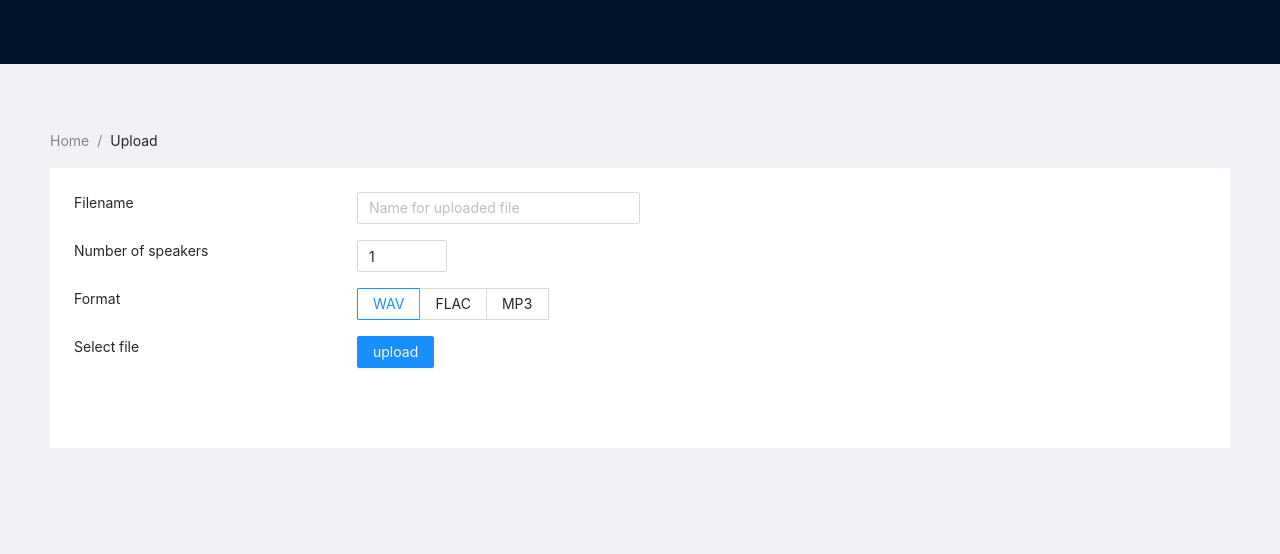
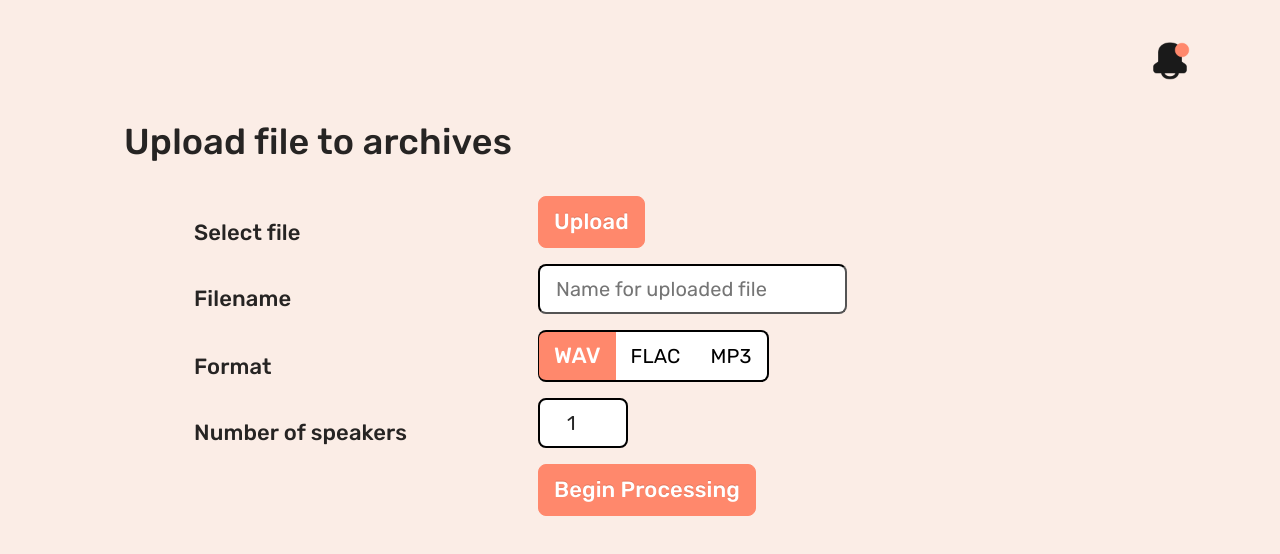
Before and after one commit to AbdallahAbuHashem/AudioArchives, a React (Create React App) app: page /upload in a window 1280 px wide. Shown: the top 554 px of the page. Built offline with nearby package versions, Linux system fonts and the light colour scheme.

Commit message:
Updated the upload page to work properly

```diff
--- a/package.json
+++ b/package.json
@@ -7,6 +7,7 @@
     "@testing-library/react": "^11.1.0",
     "@testing-library/user-event": "^12.1.10",
     "antd": "^4.12.3",
+    "firebase": "^8.2.9",
     "react": "^17.0.1",
     "react-audio-player": "^0.14.0",
     "react-dom": "^17.0.1",
--- /dev/null
+++ b/src/Pages/Upload.css
@@ -0,0 +1,111 @@
+.content-container {
+  padding-left: 124px;
+  padding-right: 124px;
+  align-items: flex-start;
+}
+
+#upload-page-title {
+  margin-bottom: 32px;
+}
+
+.row {
+  margin-left: 70px;
+  width: 100%;
+  margin-bottom: 16px;
+  align-items: flex-end;
+}
+
+.label {
+  font-family: 'Rubik', sans-serif;
+  font-weight: 500;
+  font-size: 22px;
+  line-height: 30px;
+  letter-spacing: 0.11px;
+  text-align: left;
+}
+
+.file-button {
+  height: 52px;
+  background-color: var(--orange);
+  border-color: var(--orange);
+  border-radius: 8px;
+  box-shadow: none;
+}
+
+.file-button:focus {
+  background-color: var(--orange);
+  border-color: var(--orange);
+}
+
+.file-button:hover {
+  background-color: var(--orange);
+  border-color: var(--orange);
+}
+
+.filename {
+  padding-right: 16px;
+  padding-left: 16px;
+  padding-top: 8px;
+  padding-bottom: 8px;
+  font-size: 20px;
+  line-height: 30px;
+  letter-spacing: 0.1px;
+  font-family: 'Rubik', sans-serif;
+  font-weight: 400;
+  border-radius: 8px;
+  border-color: var(--black);
+  border-width: 2px;
+}
+
+.radio-button {
+  height: 52px;
+  display: flex;
+  justify-content: center;
+  align-items: center;
+}
+
+.radio-button::before {
+  width: 0 !important;
+  background-color: transparent !important;
+}
+
+.radio-button-selected {
+  background-color: var(--orange) !important;
+  font-size: 22px;
+  line-height: 30px;
+  letter-spacing: 0.11px;
+  font-family: 'Rubik', sans-serif;
+  font-weight: 500;
+  color: white !important;
+}
+
+.radio-button-unselected {
+  background-color: white !important;
+  font-size: 20px;
+  line-height: 30px;
+  letter-spacing: 0.1px;
+  font-family: 'Rubik', sans-serif;
+  font-weight: 400;
+  color: var(--black) !important;
+}
+
+.radio-button-unselected:hover {
+  color: var(--orange) !important;
+}
+
+.radio-button-left {
+  border-radius: 8px 0 0 8px !important;
+  border-width: 2px 0 2px 2px;
+  border-color: var(--black) !important;
+}
+
+.radio-button-center {
+  border-width: 2px 0 2px 0;
+  border-color: var(--black) !important;
+}
+
+.radio-button-right {
+  border-radius: 0 8px 8px 0 !important;
+  border-width: 2px 2px 2px 0;
+  border-color: var(--black) !important;
+}
--- a/src/Pages/Upload.js
+++ b/src/Pages/Upload.js
@@ -1,31 +1,41 @@
 import '../App.css';
+import './Upload.css';
+import notification from '../img/Notification.png'
 import { Layout, Menu, Breadcrumb, Button, Row, Col, Input, InputNumber, Radio } from 'antd';
 import React, { useState } from 'react';
+import firestore from '../firebase'
 
 const { Header, Content, Footer } = Layout;
 export default function Upload() {
   const [filename, setFilename] = useState('')
+  const [selectedFilename, setSelectedFilename] = useState('')
   const [speakersNumber, setSpeakersNumber] = useState(1)
   const [format, setFormat] = useState('wav')
+  const [fileBody, setFileBody] = useState(null)
   let upload = null;
+  let type = null;
 
   const onChangeFile = async (event) => {
     event.stopPropagation();
     event.preventDefault();
     var file = event.target.files[0];
     let reader = new FileReader();
+    setSelectedFilename(file.name);
     setFilename(file.name);
+    type = file.type
     reader.readAsDataURL(file)
     reader.onload = async () => {
-      const upload_result = await fetch(`/upload?name=${filename}&type=${file.type}&speakers=${speakersNumber}&ext=${format}`, {
-        method: 'POST',
-        headers: {
-          'Accept': 'application/json',
-          'Content-Type': 'application/json',
-        },
-        body: reader.result
-      })
-      console.log(upload_result);
+      setFileBody(reader.result);
+
+      // const upload_result = await fetch(`/upload?name=${filename}&type=${file.type}&speakers=${speakersNumber}&ext=${format}`, {
+        // method: 'POST',
+        // headers: {
+          // 'Accept': 'application/json',
+          // 'Content-Type': 'application/json',
+        // },
+        // body: reader.result
+      // })
+      // console.log(upload_result);
     };
     reader.onerror = function (error) {
       console.log('Error: ', error);
@@ -36,65 +46,109 @@ export default function Upload() {
     setFormat(e.target.value);
   }
 
+  const beginProcessing = async () => {
+    const audioRef = firestore.collection('audioarchives').doc();
+    const res = await audioRef.set({
+      filename,
+      speakersNumber,
+      format,
+      status: 'Processing',
+      audioLink: '',
+      jsonLink: '',
+      peopleList: [],
+      date: '',
+    })
+    const upload_result = await fetch(`/upload?name=${filename}&type=${type}&speakers=${speakersNumber}&ext=${format}`, {
+      method: 'POST',
+      headers: {
+        'Accept': 'application/json',
+        'Content-Type': 'application/json',
+      },
+      body: fileBody
+    })
+    console.log(upload_result);
+  }
+
   return (
-    <Layout className="layout">
-            <Header />
-            <Content style={{ padding: '0 50px', flex: 1, marginTop: 50 }}>
-                <Breadcrumb style={{ margin: '16px 0' }}>
-                    <Breadcrumb.Item>Home</Breadcrumb.Item>
-                    <Breadcrumb.Item>Upload</Breadcrumb.Item>
-                </Breadcrumb>
-                <div className="site-layout-content" style={{display: 'flex', flexDirection: 'column', alignItems: 'center'}}>
+    <Layout className="container">
+      <Header className="header-container">
+        <div className="header-content">
+          <img src={notification} height={40} width={40}/>
+        </div>
+      </Header>
+      <Content>
+        <div className="content-container">
           <input id="myInput"
             type="file"
             ref={(ref) => upload = ref}
             style={{display: 'none'}}
             onChange={onChangeFile}
           />
-                  <Row style={{width: '100%', marginBottom: 16}}>
-                    <Col span={6}>Filename</Col>
+          <div className="title" id="upload-page-title">
+            Upload file to archives
+          </div>
+          <Row className="row">
+            <Col span={6} className="label">Select file</Col>
+            <Col span={2} />
             <Col span={6}>
-                        <Input
+                <Button
+                    type="primary"
+                    onClick={()=>{upload.click()}}
+                    className="button-text file-button"
+                >
+                    {selectedFilename === '' ? "Upload" : selectedFilename}
+                </Button>
+            </Col>
+          </Row>
+          <Row className="row">
+            <Col span={6} className="label">Filename</Col>
+            <Col span={2} />
+            <Col span={6}>
+                <input
                     placeholder="Name for uploaded file"
                     value={filename}
                     onChange={(text) => setFilename(text.target.value)}
+                    className="filename"
                 />
             </Col>
           </Row>
-
-                  <Row style={{width: '100%', marginBottom: 16}}>
-                    <Col span={6}>Number of speakers</Col>
+          <Row className="row">
+            <Col span={6} className="label">Format</Col>
+            <Col span={2} />
+            <Col span={8}>
+            <Radio.Group onChange={onChange} defaultValue="wav" style={{display: 'flex'}}>
+              <Radio.Button value="wav" className={format === "wav" ? "button-text radio-button radio-button-selected radio-button-left" : "button-text radio-button radio-button-unselected radio-button-left"}>WAV</Radio.Button>
+              <Radio.Button value="flac" className={format === "flac" ? "button-text radio-button radio-button-selected radio-button-center" : "button-text radio-button radio-button-unselected radio-button-center"}>FLAC</Radio.Button>
+              <Radio.Button value="mp3" className={format === "mp3" ? "button-text radio-button radio-button-selected radio-button-right" : "button-text radio-button radio-button-unselected radio-button-right"}>MP3</Radio.Button>
+            </Radio.Group>
+            </Col>
+          </Row>
+          <Row className="row">
+            <Col span={6} className="label">Number of speakers</Col>
+            <Col span={2} />
             <Col span={6}>
                 <InputNumber
                     placeholder="Name for uploaded file"
                     value={speakersNumber}
                     onChange={(val) => setSpeakersNumber(val)}
+                    className="filename"
                 />
             </Col>
           </Row>
-
-                  <Row style={{width: '100%', marginBottom: 16}}>
-                    <Col span={6}>Format</Col>
+          <Row className="row">
+            <Col span={6} className="label"></Col>
+            <Col span={2} />
             <Col span={6}>
-                    <Radio.Group onChange={onChange} defaultValue="wav">
-                      <Radio.Button value="wav">WAV</Radio.Button>
-                      <Radio.Button value="flac">FLAC</Radio.Button>
-                      <Radio.Button value="mp3">MP3</Radio.Button>
-                    </Radio.Group>
+                <Button
+                    type="primary"
+                    onClick={beginProcessing}
+                    className="button-text file-button"
+                >
+                    Begin Processing
+                </Button>
             </Col>
           </Row>
 
-                  <Row style={{width: '100%', marginBottom: 16}}>
-                    <Col span={6}>Select file</Col>
-                    <Col span={6}>
-                        <Button
-                            type="primary"
-                            onClick={()=>{upload.click()}}
-                        >
-                            upload
-                        </Button>
-                    </Col>
-                  </Row>
         </div>
       </Content>
     </Layout>
--- /dev/null
+++ b/src/firebase.js
@@ -0,0 +1,18 @@
+import firebase from 'firebase';
+
+import "firebase/firestore";
+// Your web app's Firebase configuration
+var firebaseConfig = {
+  apiKey: "AIzaSyBlVjNxMWVnhMVO7po6uvCOCGu2EFxiyLk",
+    authDomain: "lecture7b-1f2a6.firebaseapp.com",
+    projectId: "lecture7b-1f2a6",
+    storageBucket: "lecture7b-1f2a6.appspot.com",
+    messagingSenderId: "620265504628",
+    appId: "1:620265504628:web:d44abf7df32c0d80017621",
+    measurementId: "G-3K6E02K4HY"
+};
+// Initialize Firebase
+firebase.initializeApp(firebaseConfig);
+var firestore = firebase.firestore();
+
+export default firestore
```
Also changed, not shown: 1 other file (tests, documents, lock files or other folders). Lines whose indentation alone changed are shown as unchanged.
